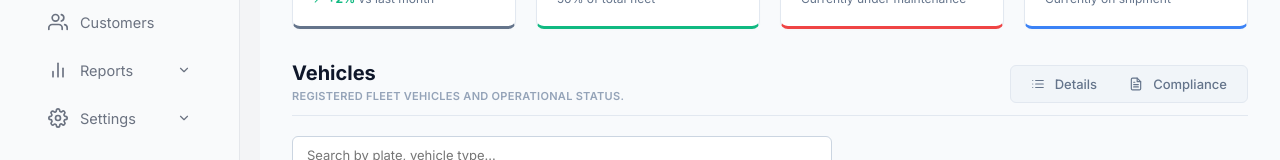
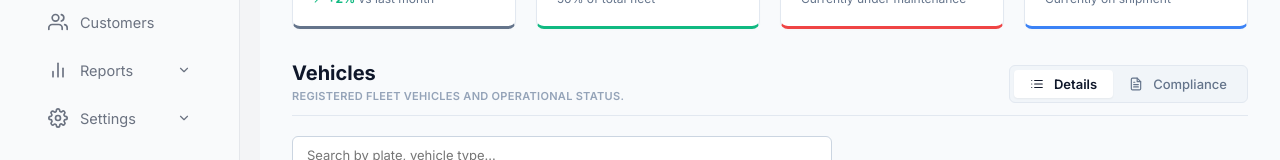
Before and after one commit to NavhiAngeles/mabutol-trucking-react, a React (Vite) app: page /fleet in a window 1280 px wide. Shown: the part 275-435 px from the top of the page. Built offline with nearby package versions, Linux system fonts and the light colour scheme.

Commit message:
done ui cleaning

```diff
--- a/src/pages/Fleet/fleet.jsx
+++ b/src/pages/Fleet/fleet.jsx
@@ -156,7 +156,7 @@ const handleCargoToggle = (id) => {
           </div>
           <div className="tab-pill-box">
           <button
-            className={`tab-pill ${vehicleTab === "compliance" ? "active" : ""}`}
+            className={`tab-pill ${vehicleTab === "details" ? "active" : ""}`}
             onClick={() => setVehicleTab("details")}
             type="button"
             > <svg xmlns="http://www.w3.org/2000/svg" width="14" height="14" viewBox="0 0 24 24" fill="none" stroke="currentColor" strokeWidth="2" strokeLinecap="round" strokeLinejoin="round" style={{marginRight: '4px'}}><line x1="8" y1="6" x2="21" y2="6"></line><line x1="8" y1="12" x2="21" y2="12"></line><line x1="8" y1="18" x2="21" y2="18"></line><line x1="3" y1="6" x2="3.01" y2="6"></line><line x1="3" y1="12" x2="3.01" y2="12"></line><line x1="3" y1="18" x2="3.01" y2="18"></line></svg>
```
